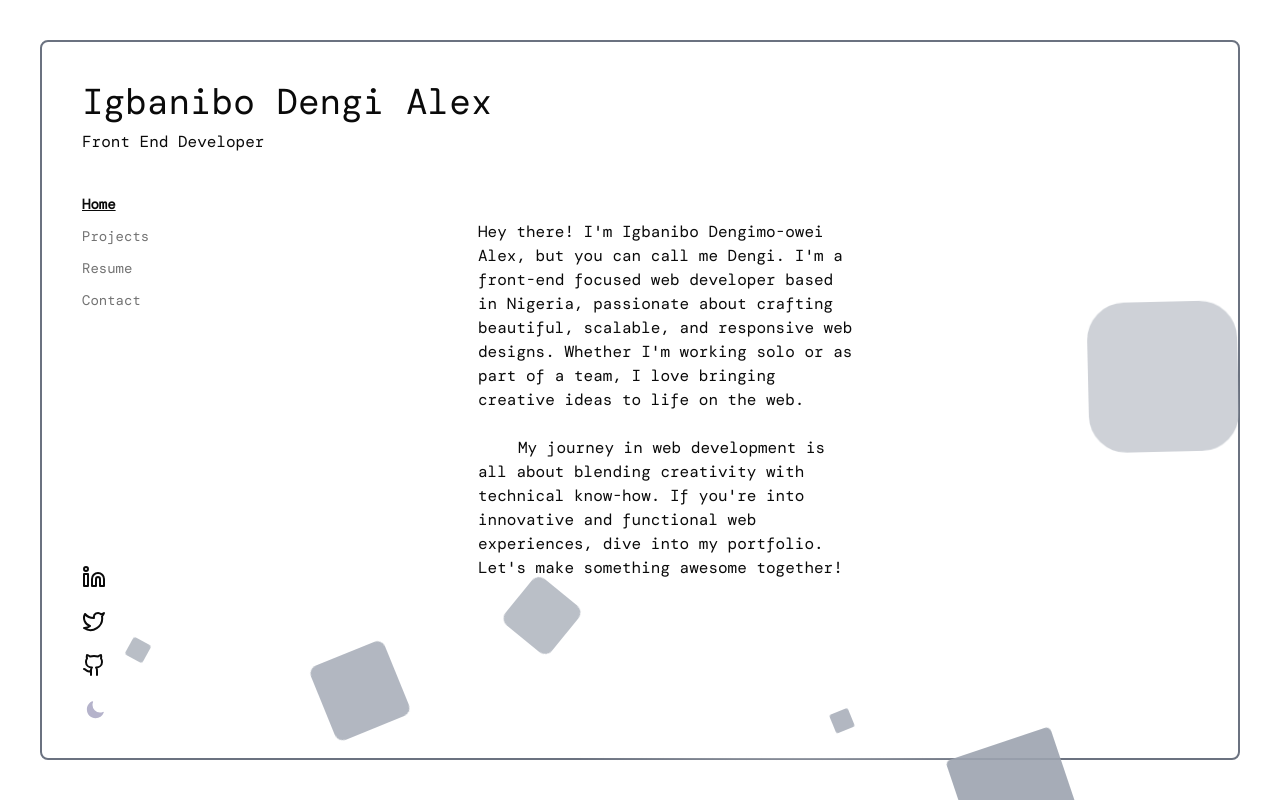
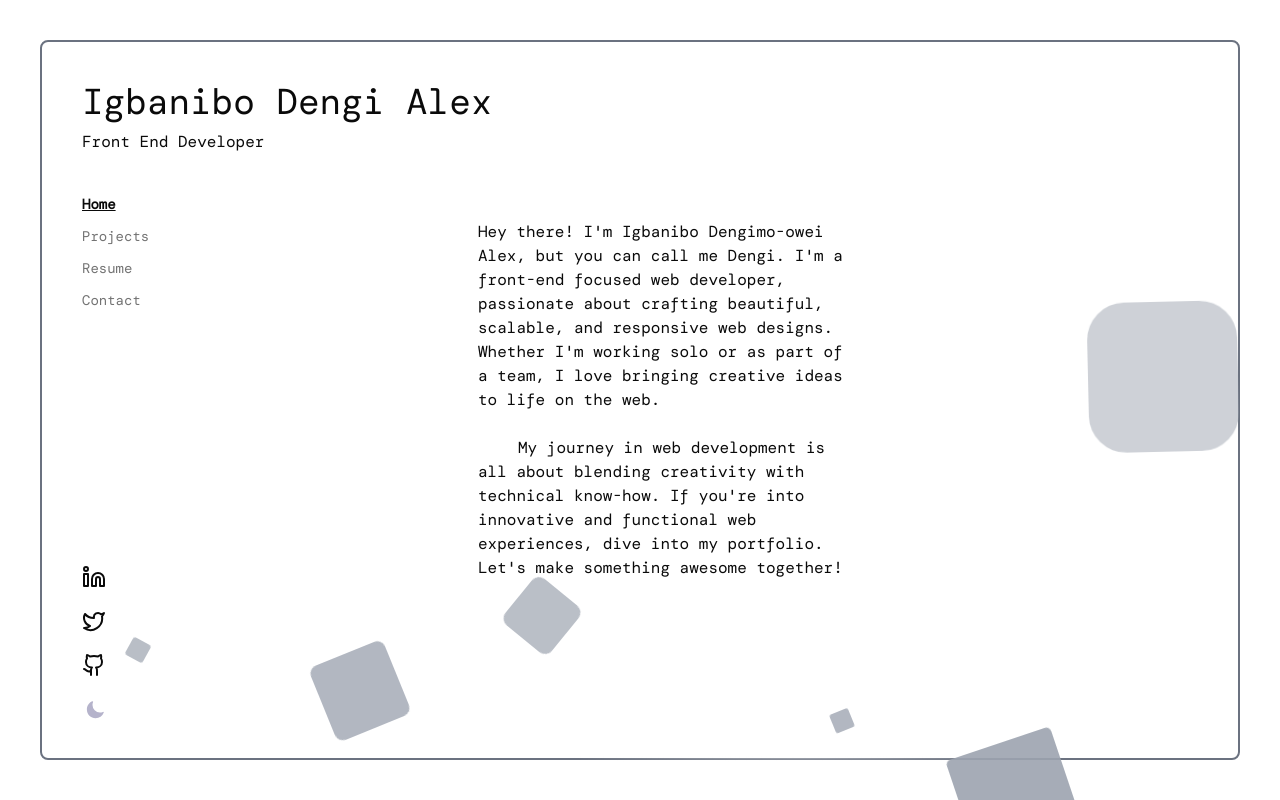
Before and after one commit to igbanibo-Dengi/portfolio-v3, a Next.js app: page / in a window 1280 px wide. Built offline with nearby package versions, Linux system fonts and the light colour scheme.

Commit message:
updated into

```diff
--- a/app/page.tsx
+++ b/app/page.tsx
@@ -112,12 +112,12 @@ export default function Home() {
               <div className="flex flex-col justify-center items-end h-full">
                 <div className="flex justify-end lg:justify-between w-full max-w-[800px] overflow-hidden pl-20">
                   <span className="w-[380px] hidden mx-auto xl:mx-0 h-fit my-auto sm:block text-sm sm:text-base">
-                    <p>Hey there! I&apos;m Igbanibo Dengimo-owei Alex, but you can call me Dengi. I&apos;m a front-end focused web developer based in Nigeria, passionate about crafting beautiful, scalable, and responsive web designs. Whether I&apos;m working solo or as part of a team, I love bringing creative ideas to life on the web.</p>
+                    <p>Hey there! I&apos;m Igbanibo Dengimo-owei Alex, but you can call me Dengi. I&apos;m a front-end focused web developer, passionate about crafting beautiful, scalable, and responsive web designs. Whether I&apos;m working solo or as part of a team, I love bringing creative ideas to life on the web.</p>
                     <br />
                     <p className="indent-10">My journey in web development is all about blending creativity with technical know-how. If you&apos;re into innovative and functional web experiences, dive into my portfolio. Let&apos;s make something awesome together!</p>
                   </span>
                   <span className="w-[200px] sm:hidden text-sm sm:font-semibold pt-20 max-[400px]:pt-0">
-                    <p>Hey there! I&apos;m Igbanibo Dengimo-owei Alex, but you can call me Dengi. I&apos;m a front-end focused web developer based in Nigeria, passionate about crafting beautiful, scalable, and responsive web designs. Whether I&apos;m working solo or as part of a team, I love bringing creative ideas to life on the web.</p>
+                    <p>Hey there! I&apos;m Igbanibo Dengimo-owei Alex, but you can call me Dengi. I&apos;m a front-end focused web developer, passionate about crafting beautiful, scalable, and responsive web designs. Whether I&apos;m working solo or as part of a team, I love bringing creative ideas to life on the web.</p>
                   </span>
 
                   <div className="hidden sm:flex justify-center gap-2 items-center overflow-hidden z-50">
```
